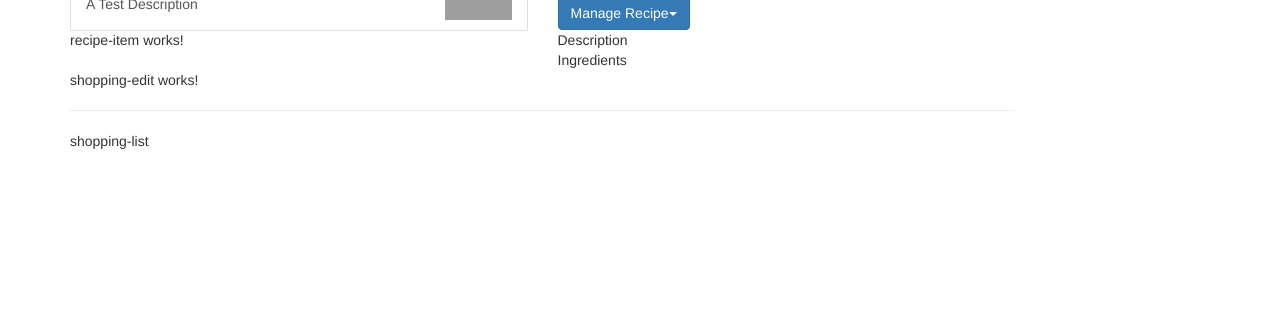
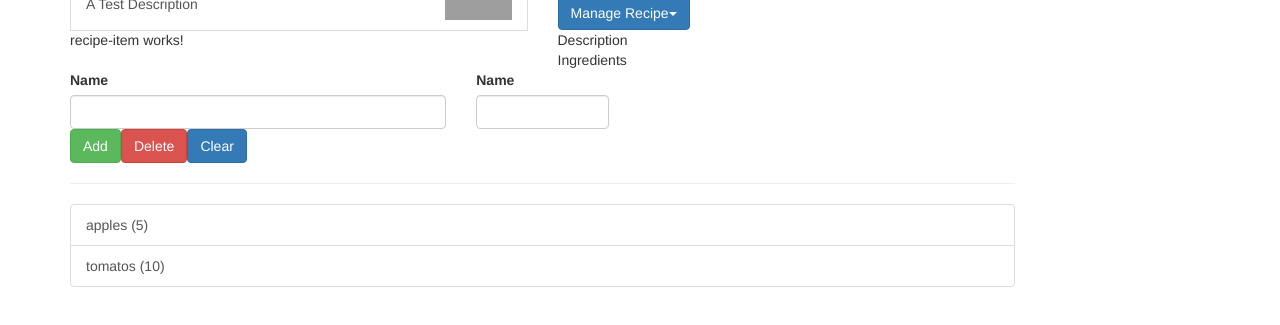
Before and after one commit to kreddyavula/SPA, an Angular app in the folder recipe-builder/: page / in a window 1280 px wide. Shown: the part 147-472 px from the top of the page. Built offline with nearby package versions, Linux system fonts and the light colour scheme; grey boxes are pictures that could not be loaded.

Commit message:
shopping list
shopping list and edit shopping list items

```diff
--- /dev/null
+++ b/recipe-builder/src/app/shared/ingredient.model.ts
@@ -0,0 +1,4 @@
+export class Ingredient {
+	constructor(public name: string,
+	public amount: number) {}
+}
--- a/recipe-builder/src/app/shopping-list/shopping-edit/shopping-edit.component.html
+++ b/recipe-builder/src/app/shopping-list/shopping-edit/shopping-edit.component.html
@@ -1,3 +1,23 @@
-<p>
-  shopping-edit works!
-</p>
+<div class="row">
+	<div class="col-xs-12">
+		<form>
+			<div class="row">
+				<div class="col-sm-5 form-froup">
+					<label for="name">Name</label>
+					<input id="name" type="text" class="form-control">
+				</div>
+				<div class="col-sm-2 form-froup">
+					<label for="amount">Name</label>
+					<input id="amount" type="number" class="form-control">
+				</div>
+			</div>
+			<div class="row">
+				<div class="col-xs-12">
+					<button class="btn btn-success" type="submit">Add</button>
+					<button class="btn btn-danger" type="button">Delete</button>
+					<button class="btn btn-primary" type="button">Clear</button>
+				</div>
+			</div>
+		</form>
+	</div>
+</div>
--- a/recipe-builder/src/app/shopping-list/shopping-list.component.html
+++ b/recipe-builder/src/app/shopping-list/shopping-list.component.html
@@ -2,8 +2,8 @@
 	<div class="col-xs-10">
 		<app-shopping-edit></app-shopping-edit>
 		<hr>
-		<p>
-		  shopping-list
-		</p>
+		<ul class="list-group">
+			<a class="list-group-item" style="cursor:pointer;" *ngFor="let ingredient of ingredients"> {{ingredient.name}} ({{ingredient.amount}}) </a>
+		</ul>
 	</div>
 </div>
--- a/recipe-builder/src/app/shopping-list/shopping-list.component.ts
+++ b/recipe-builder/src/app/shopping-list/shopping-list.component.ts
@@ -1,4 +1,5 @@
 import { Component, OnInit } from '@angular/core';
+import { Ingredient } from '../shared/ingredient.model';
 
 @Component({
   selector: 'app-shopping-list',
@@ -6,6 +7,8 @@ import { Component, OnInit } from '@angular/core';
   styleUrls: ['./shopping-list.component.css']
 })
 export class ShoppingListComponent implements OnInit {
+  ingredients: Ingredient[] = [
+  new Ingredient("apples", 5), new Ingredient("tomatos", 10)];
 
   constructor() { }
 
```
